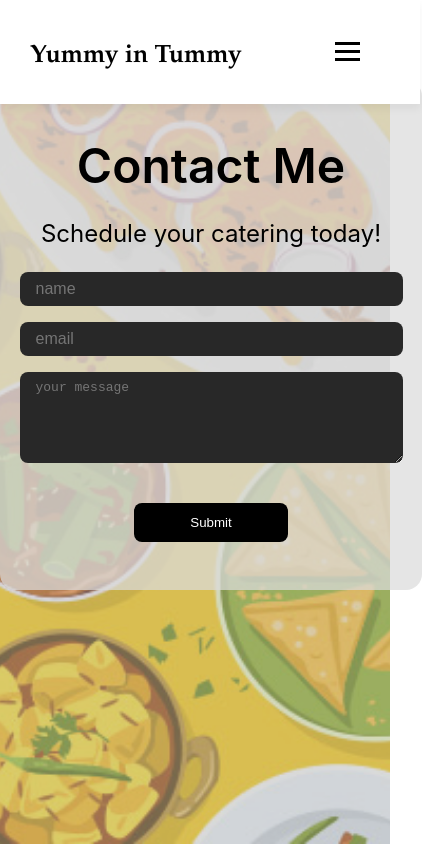
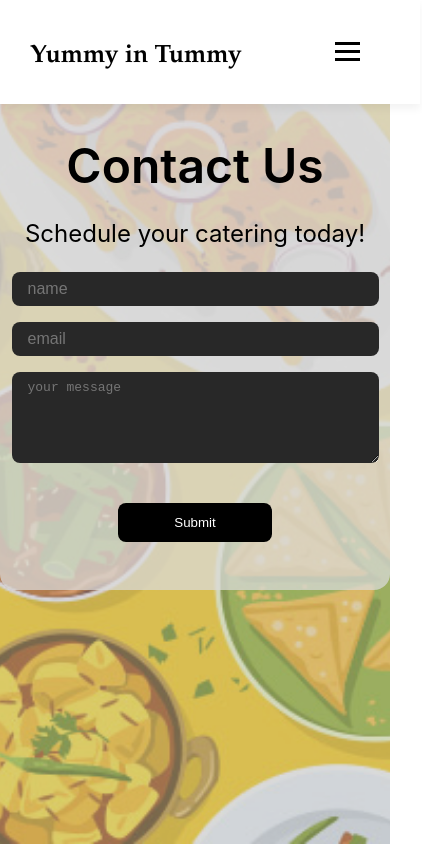
Before and after one commit to omeshwarii/Yummy-In-Tummy, a React (Create React App) app in the folder yummy/: page /catering in a window 390 px wide. Shown: the whole page, 422 px wide, since content can reach past the window. Built offline with nearby package versions, Linux system fonts and the light colour scheme.

Commit message:
recent changes

```diff
--- a/yummy/src/components/catering.css
+++ b/yummy/src/components/catering.css
@@ -12,6 +12,7 @@
     background-color: rgba(220, 220, 220, 0.724);
     border-radius: 1rem;
     padding: 0 1rem;
+    box-sizing: border-box;
 }
 
 .bgCatering {
@@ -61,6 +62,7 @@
     justify-content: center;
     width: 90vw;
     max-width: 60rem;
+    box-sizing: border-box;
 }
 
 .name,.email,.msg{
@@ -84,3 +86,13 @@
     padding: 0.75rem 3.5rem;
     cursor: pointer;
 }
+
+@media (max-width: 768px) {
+    #contact {
+        padding: 0 0.5rem; /* Adjust padding for smaller screens */
+    }
+
+    .contactForm {
+        padding: 0 0.5rem; /* Adjust padding for smaller screens */
+    }
+}
--- a/yummy/src/components/catering.js
+++ b/yummy/src/components/catering.js
@@ -28,7 +28,7 @@ const Catering = () => {
     <section id="contact">
         <img src={bgCatering} alt="" className="bgCatering" />
         <div className="contactMe">
-          <h1 className="contactPageTitle">Contact Me</h1>
+          <h1 className="contactPageTitle">Contact Us</h1>
           <span className="contactDesc">Schedule your catering today!</span>
           <form className="contactForm" ref={form} onSubmit={sendEmail}>
             <input type="text" className="name" placeholder='name' name="your_name" />
```
